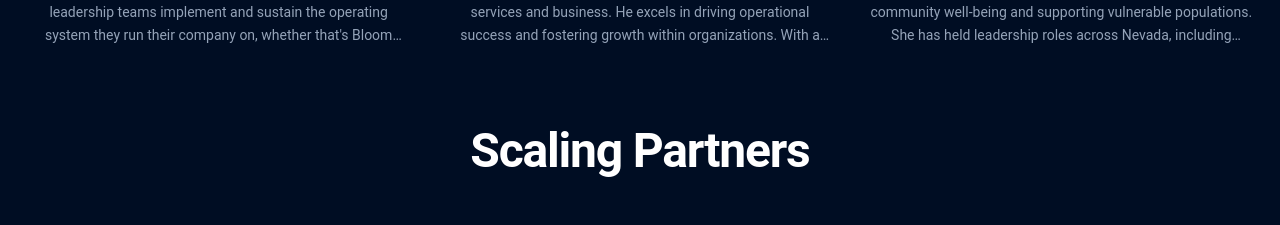
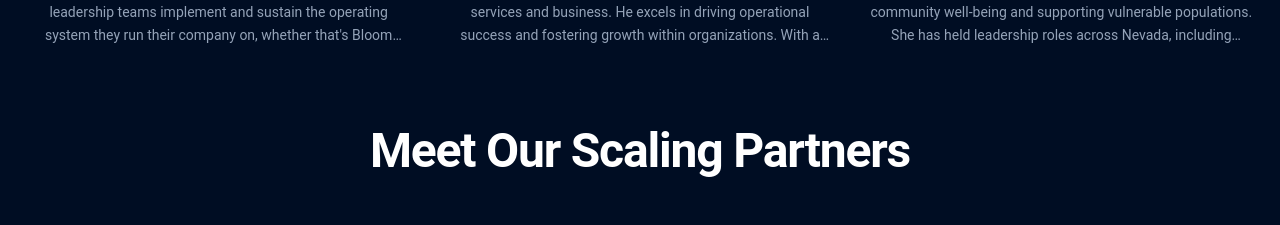
Before and after one commit to Mlcox2/company-xceleration, a React (Vite) app: page / in a window 1280 px wide. Shown: the part 6322-6547 px from the top of the page. Built offline with nearby package versions, Linux system fonts and the light colour scheme.

Commit message:
Fix bottom scaling partners heading

```diff
--- a/src/components/Team.tsx
+++ b/src/components/Team.tsx
@@ -56,7 +56,7 @@ export const Team = () => {
                 </div>
 
                 <div className="text-center mb-16">
-                    <h2 className="text-3xl md:text-5xl font-bold mb-6 font-heading text-white">Scaling Partners</h2>
+                    <h2 className="text-3xl md:text-5xl font-bold mb-6 font-heading text-white">Meet Our Scaling Partners</h2>
                 </div>
 
                 <div className="grid grid-cols-1 md:grid-cols-2 lg:grid-cols-3 gap-8 max-w-7xl mx-auto justify-items-center">
--- a/src/pages/TeamPage.tsx
+++ b/src/pages/TeamPage.tsx
@@ -68,7 +68,7 @@ export const TeamPage = () => {
 
                 <section className="container mx-auto px-6 pb-24">
                     <div className="text-center mb-12">
-                        <h2 className="text-3xl md:text-5xl font-bold text-white font-heading">Scaling Partners</h2>
+                        <h2 className="text-3xl md:text-5xl font-bold text-white font-heading">Meet Our Scaling Partners</h2>
                     </div>
 
                     <div className="max-w-4xl mx-auto space-y-16">
```
